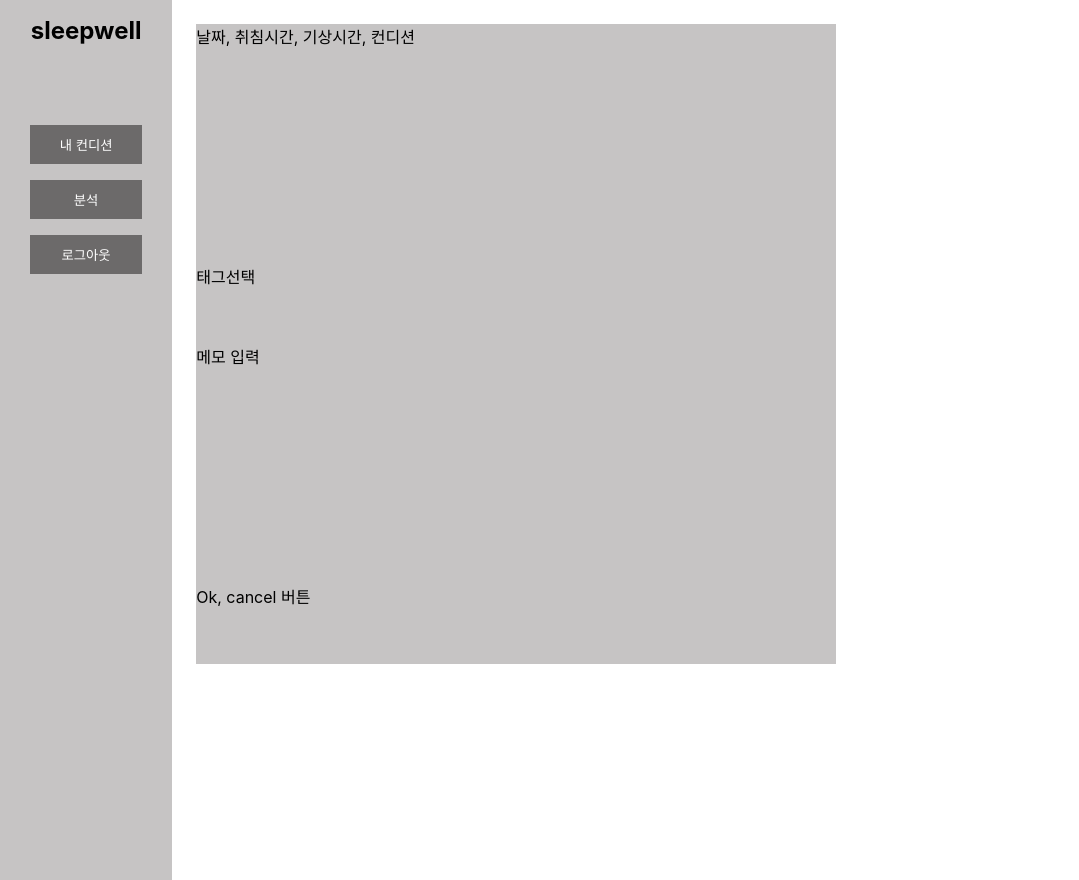
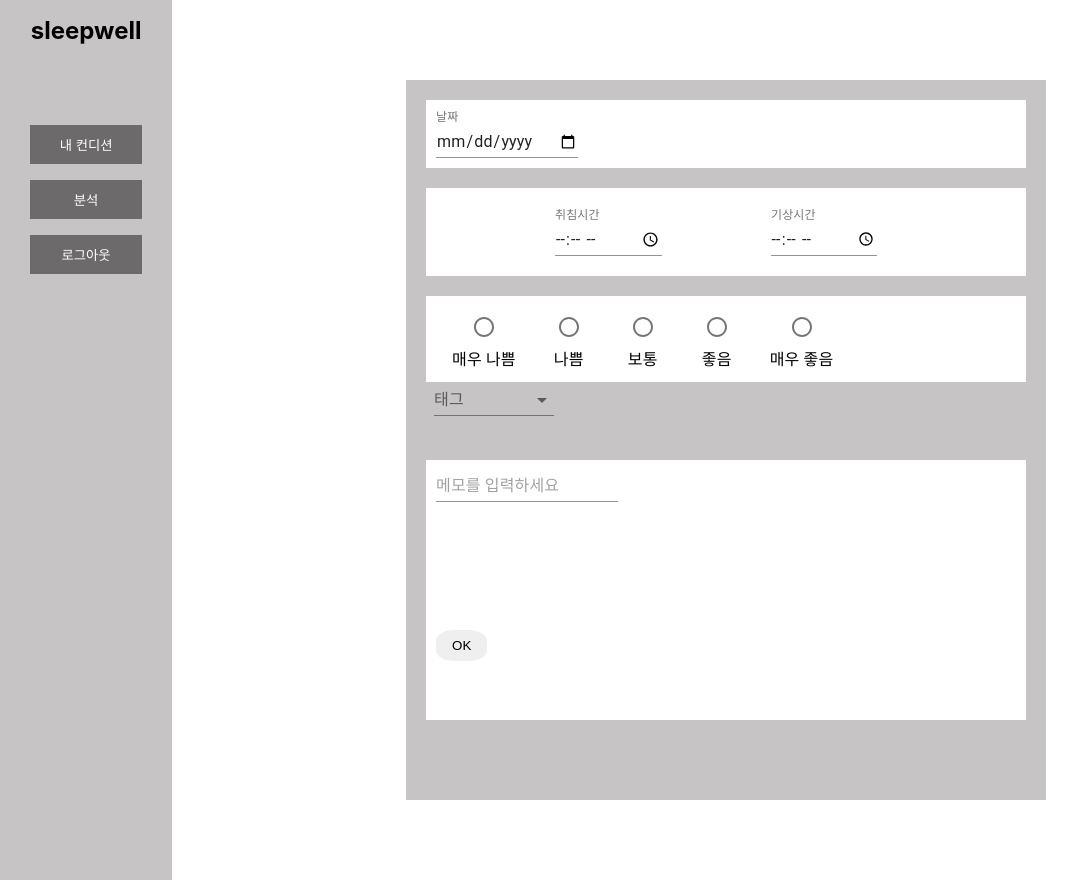
Before and after one commit to sleeeepWELL/FrontEnd, a React (Create React App) app: page /write in a window 1280 px wide. Shown: the whole page, without its empty margins (0-1079 px from the left). Built offline with nearby package versions, Linux system fonts and the light colour scheme.

Commit message:
포스트 작성 폼

```diff
--- a/package.json
+++ b/package.json
@@ -5,6 +5,7 @@
   "dependencies": {
     "@material-ui/core": "^4.11.3",
     "@material-ui/icons": "^4.11.2",
+    "@material-ui/pickers": "^3.3.10",
     "@testing-library/jest-dom": "^5.11.4",
     "@testing-library/react": "^11.1.0",
     "@testing-library/user-event": "^12.1.10",
@@ -19,6 +20,7 @@
     "lodash": "^4.17.21",
     "moment": "^2.29.1",
     "react": "^17.0.1",
+    "react-datepicker": "^3.8.0",
     "react-dom": "^17.0.1",
     "react-ga": "^3.3.0",
     "react-loader-spinner": "^4.0.0",
--- a/src/pages/PostWrite.js
+++ b/src/pages/PostWrite.js
@@ -1,23 +1,295 @@
-import React from "react";
+import React, { useState } from "react";
 import styled from "styled-components";
+import { Button, Text } from "../elements/Styles";
+import DatePicker from "react-datepicker";
+import TextField from "@material-ui/core/TextField";
+import { isMoment } from "moment";
+
+//태그 선택
+import { makeStyles, useTheme } from "@material-ui/core/styles";
+import Input from "@material-ui/core/Input";
+import InputLabel from "@material-ui/core/InputLabel";
+import MenuItem from "@material-ui/core/MenuItem";
+import FormControl from "@material-ui/core/FormControl";
+import Select from "@material-ui/core/Select";
+import Chip from "@material-ui/core/Chip";
+
+//컨디션 체크
+import Radio from "@material-ui/core/Radio";
+import RadioGroup from "@material-ui/core/RadioGroup";
+import FormControlLabel from "@material-ui/core/FormControlLabel";
 
 const PostWrite = (props) => {
+  //날짜 선택
+  const [checkDate, setCheckDate] = React.useState("");
+
+  const changeDate = (event) => {
+    setCheckDate(event.target.value);
+    console.log(event.target.value);
+  };
+
+  //취침 시간
+  const [startSleep, setstartSleep] = React.useState("");
+
+  const checkSleep = (event) => {
+    setstartSleep(event.target.value);
+    console.log(event.target.value);
+  };
+
+  //기상 시간
+  const [endSleep, setendSleep] = React.useState("");
+
+  const checkoutSleep = (event) => {
+    setendSleep(event.target.value);
+    console.log(event.target.value);
+  };
+
+  //태그 선택
+  const useStyles = makeStyles((theme) => ({
+    formControl: {
+      margin: theme.spacing(1),
+      minWidth: 120,
+      maxWidth: 300,
+    },
+    chips: {
+      display: "flex",
+      flexWrap: "wrap",
+    },
+    chip: {
+      margin: 2,
+    },
+  }));
+
+  const ITEM_HEIGHT = 48;
+  const ITEM_PADDING_TOP = 8;
+  const MenuProps = {
+    PaperProps: {
+      style: {
+        maxHeight: ITEM_HEIGHT * 4.5 + ITEM_PADDING_TOP,
+        width: 250,
+      },
+    },
+  };
+
+  const names = [
+    "운동",
+    "😄",
+    "음주",
+    "커피",
+    "야근",
+    "건강식",
+    "폭식",
+    "명상",
+  ];
+
+  function getStyles(name, personName, theme) {
+    return {
+      fontWeight:
+        personName.indexOf(name) === -1
+          ? theme.typography.fontWeightRegular
+          : theme.typography.fontWeightMedium,
+    };
+  }
+
+  const classes = useStyles();
+  const theme = useTheme();
+
+  const [personName, setPersonName] = React.useState([]);
+
+  const handleChange = (event) => {
+    setPersonName(event.target.value);
+    console.log(event.target.value);
+  };
+
+  //컨디션 체크
+
+  const [Condition, setCondition] = React.useState("");
+
+  const checkCondition = (event) => {
+    setCondition(event.target.value);
+    console.log(event.target.value);
+  };
+
+  //메모
+  const [comment, setComment] = React.useState("");
+
+  const changeComment = (event) => {
+    setComment(event.target.value);
+    console.log(event.target.value);
+  };
   return (
     <React.Fragment>
       <Wrap>
-        <SettingContainer>날짜, 취침시간, 기상시간, 컨디션</SettingContainer>
-        <TagContainer>태그선택</TagContainer>
-        <MemoContainer>메모 입력</MemoContainer>
-        <BtnContainer>Ok, cancel 버튼</BtnContainer>
+        <SettingContainer>
+          <InnerGrid>
+            <TextField
+              id="date"
+              type="date"
+              label="날짜"
+              value={checkDate}
+              onChange={changeDate}
+              InputLabelProps={{
+                shrink: true,
+              }}
+              defaultValue={isMoment}
+            />
+          </InnerGrid>
+          <InnerGrid>
+            <TimeGrid>
+              <TextField
+                id="time"
+                label="취침시간"
+                type="time"
+                value={startSleep}
+                onChange={checkSleep}
+                defaultValue="11:30"
+                InputLabelProps={{
+                  shrink: true,
+                }}
+                inputProps={{
+                  step: 300, // 5 min
+                }}
+              />
+              <TextField
+                id="time"
+                label="기상시간"
+                type="time"
+                value={endSleep}
+                onChange={checkoutSleep}
+                defaultValue="07:30"
+                InputLabelProps={{
+                  shrink: true,
+                }}
+                inputProps={{
+                  step: 300, // 5 min
+                }}
+              />
+            </TimeGrid>
+          </InnerGrid>
+          <InnerGrid>
+            <RadioGroup
+              row
+              aria-label="position"
+              name="position"
+              defaultValue="top"
+            >
+              <FormControlLabel
+                value="1"
+                control={<Radio color="primary" />}
+                label="매우 나쁨"
+                labelPlacement="bottom"
+                onChange={checkCondition}
+              />
+              <FormControlLabel
+                value="2"
+                control={<Radio color="primary" />}
+                label="나쁨"
+                labelPlacement="bottom"
+                onChange={checkCondition}
+              />
+              <FormControlLabel
+                value="3"
+                control={<Radio color="primary" />}
+                label="보통"
+                labelPlacement="bottom"
+                onChange={checkCondition}
+              />
+              <FormControlLabel
+                value="4"
+                control={<Radio color="primary" />}
+                label="좋음"
+                labelPlacement="bottom"
+                onChange={checkCondition}
+              />
+              <FormControlLabel
+                value="5"
+                control={<Radio color="primary" />}
+                label="매우 좋음"
+                labelPlacement="bottom"
+                onChange={checkCondition}
+              />
+            </RadioGroup>
+          </InnerGrid>
+        </SettingContainer>
+        <TagContainer>
+          <div>
+            <FormControl className={classes.formControl}>
+              <InputLabel id="demo-mutiple-chip-label">태그</InputLabel>
+              <Select
+                labelId="demo-mutiple-chip-label"
+                id="demo-mutiple-chip"
+                multiple
+                value={personName}
+                onChange={handleChange}
+                input={<Input id="select-multiple-chip" />}
+                renderValue={(selected) => (
+                  <div className={classes.chips}>
+                    {selected.map((value) => (
+                      <Chip
+                        key={value}
+                        label={value}
+                        className={classes.chip}
+                      />
+                    ))}
+                  </div>
+                )}
+                MenuProps={MenuProps}
+              >
+                {names.map((name) => (
+                  <MenuItem
+                    key={name}
+                    value={name}
+                    style={getStyles(name, personName, theme)}
+                  >
+                    {name}
+                  </MenuItem>
+                ))}
+              </Select>
+            </FormControl>
+          </div>
+        </TagContainer>
+        <InnerGrid>
+          <MemoContainer>
+            <Input
+              type="text"
+              multiline
+              placeholder="메모를 입력하세요"
+              onChange={changeComment}
+            >
+              메모
+            </Input>
+          </MemoContainer>
+          <BtnContainer>
+            <Button>OK</Button>
+          </BtnContainer>
+        </InnerGrid>
       </Wrap>
     </React.Fragment>
   );
 };
 
+const InnerGrid = styled.div`
+  flex-wrap: wrap;
+  align-content: space-evenly;
+  margin: 20px;
+  background-color: white;
+  padding: 10px;
+`;
+
+const TimeGrid = styled.div`
+  display: flex;
+  flex-direction: row;
+  margin: 0px 20px 0px 0px;
+  justify-content: space-evenly;
+  background-color: white;
+  padding: 10px;
+`;
+
 const Wrap = styled.div`
   width: 40rem;
-  height: 40rem;
+  height: 45rem;
   background-color: #c6c4c4;
+  margin: auto;
 `;
 
 const SettingContainer = styled.div`
@@ -28,11 +300,13 @@ const SettingContainer = styled.div`
 const TagContainer = styled.div`
   width: 100%;
   height: 5rem;
+  margin: 20px;
 `;
 
 const MemoContainer = styled.div`
   width: 100%;
-  height: 15rem;
+  height: 10rem;
+  background-color: white;
 `;
 
 const BtnContainer = styled.div`
--- a/src/redux/modules/todo.js
+++ b/src/redux/modules/todo.js
@@ -53,7 +53,7 @@ const initialState = {
         completed: false,
       },
     ],
-    "2021-04-21": [
+    "2021-04-20": [
       {
         totalsleep: 12,
         condition: "😄",
@@ -78,7 +78,9 @@ export default function reducer(state = initialState, action = {}) {
       const todo_list = { ...state.todo_list };
       // 데이터 넣는 부분!
       // 1. 데이터 맹근다!
-      const new_todo_date = moment(action.todo_data.datetime).format("YYYY-MM-DD");
+      const new_todo_date = moment(action.todo_data.datetime).format(
+        "YYYY-MM-DD"
+      );
       const new_todo_data = {
         ...action.todo_data,
         todo_id: new Date().getTime(), // 임시 아이디! (파이어베이스에 넣기 전까지 써요!)
```
Also changed, not shown: 1 other file (tests, documents, lock files or other folders).
